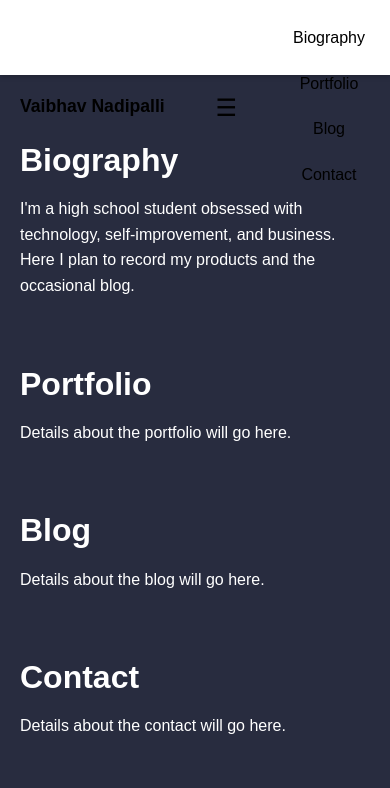
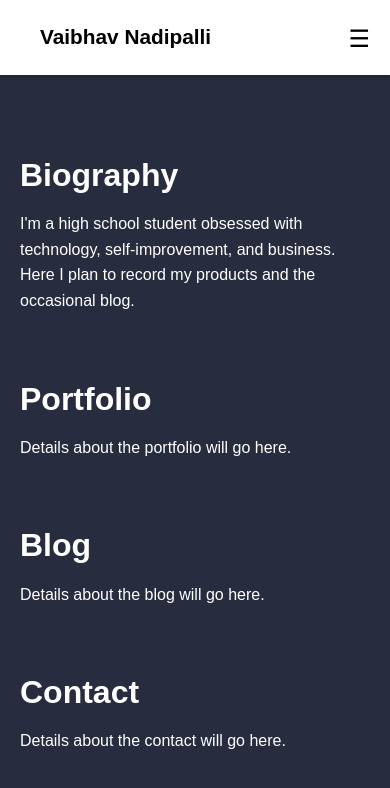
Before and after one commit to Vaibhav-Nadipalli/vaibhav-nadipalli.github.io, a Jekyll site: the page built from index.markdown, in a window 390 px wide. Shown: the top 788 px of the page. Built offline with Jekyll 4.4.1, drawn with Linux system fonts in a browser that asks for light colours.

Commit message:
Update styles.css

```diff
--- a/assets/css/styles.css
+++ b/assets/css/styles.css
@@ -57,6 +57,7 @@
     cursor: pointer;
     margin-left: auto;
     margin-top: 5px;
+    display: none; /* Hide by default */
 }
 
 .nav-menu {
@@ -88,9 +89,14 @@
     color: #007bff;
 }
 
-/* Show nav links when checkbox is checked */
-.nav-toggle:checked ~ .nav-menu {
-    display: flex;
+/* Media query for mobile */
+@media (max-width: 768px) {
+    .nav-toggle-label {
+        display: block; /* Show hamburger menu on mobile */
+    }
+
+    .nav-menu {
+        display: none; /* Hide menu on mobile by default */
         position: absolute;
         top: 75px;
         left: 0;
@@ -101,13 +107,18 @@
         box-shadow: 0 2px 5px rgba(0,0,0,0.2);
     }
 
-.nav-toggle:checked ~ .nav-menu .nav-links {
+    .nav-toggle:checked + .nav-toggle-label + .nav-menu {
+        display: flex;
+    }
+
+    .nav-links {
         flex-direction: column;
         width: 100%;
     }
 
-.nav-toggle:checked ~ .nav-menu .nav-links li {
+    .nav-links li {
         margin: 10px 0;
+    }
 }
 
 /* Main content area */
@@ -129,42 +140,3 @@
     margin-bottom: 10px;
     color: #fff;
 }
-
-/* Media query for mobile */
-@media (max-width: 768px) {
-    .nav-container {
-        padding: 0 10px;
-    }
-
-    .nav-title {
-        font-size: 1.1em;
-        margin-left: 10px;
-    }
-
-    .nav-toggle-label {
-        margin-left: 10px;
-    }
-
-    .nav-toggle:checked ~ .nav-menu {
-        top: 75px;
-        left: 0;
-        width: 100%;
-    }
-
-    .nav-links {
-        flex-direction: column;
-        align-items: center;
-    }
-
-    .nav-links li {
-        margin: 10px 0;
-    }
-
-    header {
-        top: 0;
-    }
-
-    main {
-        margin-top: 75px;
-    }
-}
```
Lines whose indentation alone changed are shown as unchanged.
